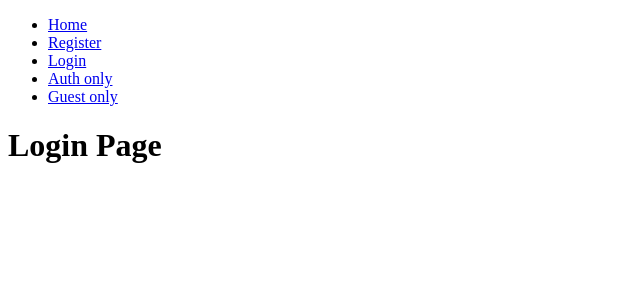
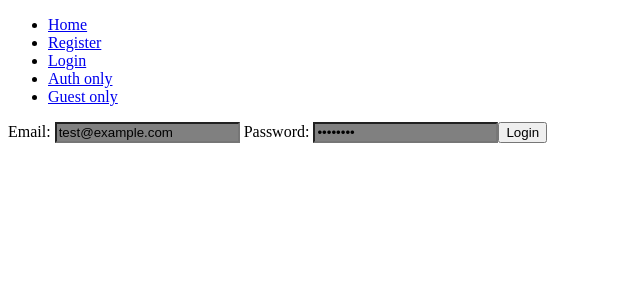
Before and after one commit to giosurmanidze/Laravel-Nuxt3-Authentication, a Nuxt app in the folder nuxt/: page /login in a window 1280 px wide. Shown: the top 300 px of the page, without its empty margins (0-640 px from the left). Built offline with nearby package versions, Linux system fonts and the light colour scheme.

Commit message:
feat/login and get user

```diff
--- a/nuxt/pages/login.vue
+++ b/nuxt/pages/login.vue
@@ -1,6 +1,54 @@
 <script setup lang="ts">
+const form = ref({
+  email: "test@example.com",
+  password: "password",
+});
+
+const handleSubmit = async () => {
+  await useFetch("http://localhost:8000/sanctum/csrf-cookie", {
+    credentials: "include",
+  });
+
+  const token = useCookie("XSRF-TOKEN");
+
+  await useFetch("http://localhost:8000/login", {
+    credentials: "include",
+    method: "POST",
+    body: form.value,
+    watch: false,
+    headers: {
+      "X-XSRF-TOKEN": token.value as string,
+    },
+  });
+
+  const { data } = await useFetch("http://localhost:8000/api/user", {
+    credentials: "include",
+    watch: false,
+    headers: {
+      "X-XSRF-TOKEN": token.value as string,
+    },
+  });
+
+  console.log(data);
+};
 </script>
 
 <template>
-  <h1>Login Page</h1>
+  <form @submit.prevent="handleSubmit">
+    <label>
+      Email:
+      <input type="text" name="email" v-model="form.email" />
+    </label>
+    <label>
+      Password:
+      <input type="password" name="password" v-model="form.password" />
+    </label>
+    <button type="submit">Login</button>
+  </form>
 </template>
+
+<style scoped>
+input {
+  background-color: gray;
+}
+</style>
```
